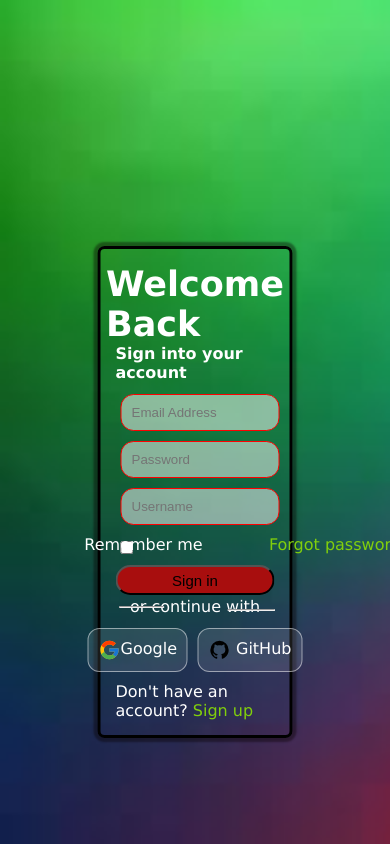
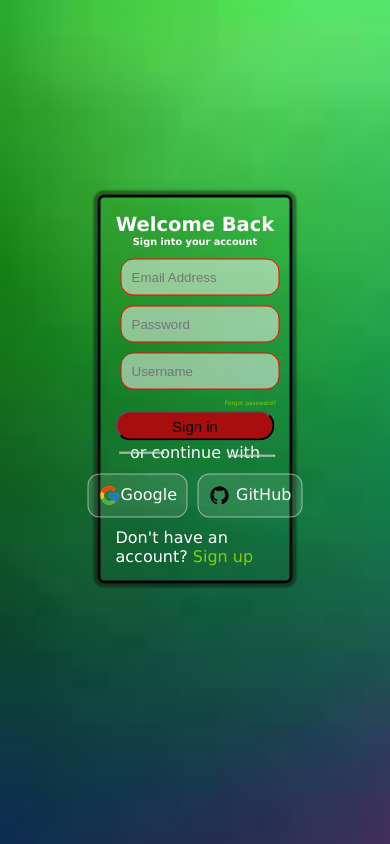
Before and after one commit to sophia0-dev/secondform, a plain HTML site: page index.html in a window 390 px wide. Shown: the top 844 px of the page. Drawn offline with Linux system fonts and the light colour scheme.

Commit message:
made the font size responsive to different devices

```diff
--- a/index.html
+++ b/index.html
@@ -19,10 +19,13 @@
     <input type="text" id="username" placeholder="Username" required>
     <br>
     <div class="me">
-    <input type="checkbox" name="" id="check">
-    <label for="me">Remember me</label>
+
+    <!-- <input type="checkbox" name="" id="check">
+    <label for="me" id="me">Remember me</label> -->
+
     <p id="forgot">Forgot password?</p>
     </div>
+
 
     <button id="btn">Sign in</button>
     </form>
--- a/style.css
+++ b/style.css
@@ -9,8 +9,11 @@ html,body{
     background-repeat: no-repeat;
     background-size: cover;
     width: 100%;
-    height: 100%;
+    height: 120vh;
     font-family: Verdana, Geneva, Tahoma, sans-serif;
+    /* font-size: 7px; */
+
+
 
 }
 
@@ -32,11 +35,13 @@ html,body{
 }
 h1 {
     font-weight: bolder;
-    font-size: 35px;
+    font-size: 5vw;
 }
 
 h4 {
     margin-bottom: 7px;
+    font-size: 2.5vw;
+
 }
 #form {
     width: 100%;
@@ -46,7 +51,6 @@ input {
     background-color: rgba(255, 255, 255, 0.5);
     border: 1.5px solid red;
     color: white;
-    font-size: 180x;
     border-radius: 13px;
     padding: 10px;
     width: 100%;
@@ -64,13 +68,26 @@ input {
     padding: 5px;
 
 }
+#me {
+    display: flex;
+    transform: translate(-20%,25%);
+    font-size: 1.5vw ;
+
+
+}
 label {
-    transform: translateX(-50%);
-    margin-bottom: 6px;
+    transform: translateX(0%);
+    margin-bottom: 5px;
+
+
 }
 #forgot {
-    transform: translateX(5%);
     color: rgb(129, 207, 12) ;
+    font-size: 1.5vw;
+    /* transform: translateX(240%); */
+    margin-left: 70%;
+
+
 
 }
 
@@ -91,12 +108,13 @@ label {
 #no1 {
     width: 30%;
     transform: translate(118%,700%);
-
+    position: sticky;
 
 }
 #no2 {
     width: 28%;
     transform: translate(-120%,-500%);
+    position: sticky;
 
 
 
@@ -105,6 +123,8 @@ label {
     display: flex;
     gap: 10px;
     padding: 10px;
+    /* font-size: 2.3vw; */
+
 }
 .other img {
     width: 22px;
```
